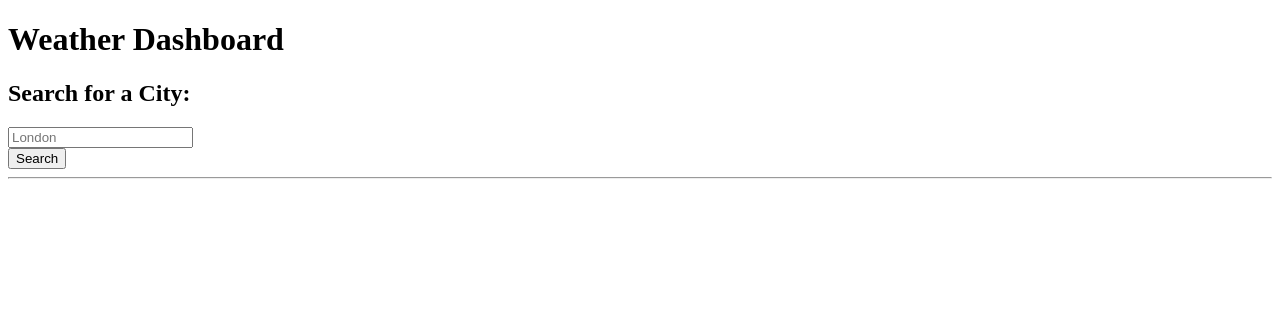
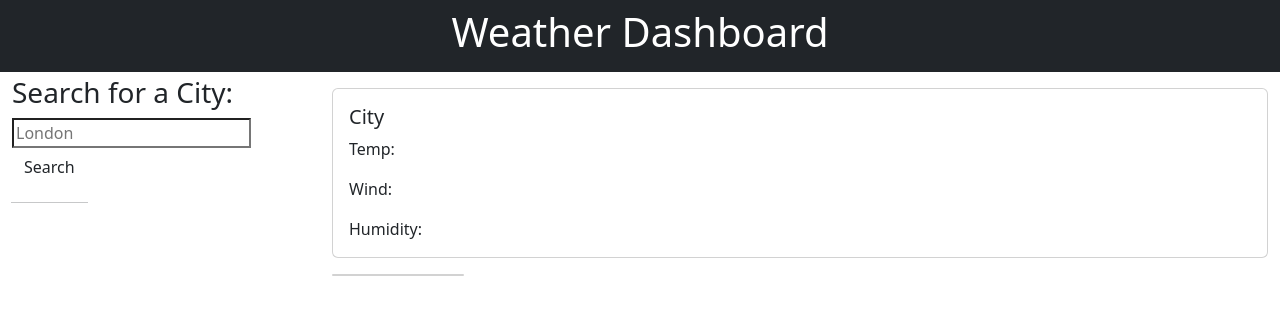
Before and after one commit to odunsikazeem/Weather-Dashboard, a plain HTML site: page index.html in a window 1280 px wide. Drawn offline with nearby package versions, Linux system fonts and the light colour scheme; files that its build step writes are made by us from their sources.

Commit message:
recovered html

```diff
--- a/index.html
+++ b/index.html
@@ -5,7 +5,13 @@
   <meta charset="UTF-8" />
   <meta name="viewport" content="width=device-width, initial-scale=1.0" />
   <meta http-equiv="X-UA-Compatible" content="ie=edge" />
-  <link rel="stylesheet" href="styles/reset.css" />
+  <link
+      href="https://cdn.jsdelivr.net/npm/bootstrap@5.3.0-alpha3/dist/css/bootstrap.min.css"
+      rel="stylesheet"
+      integrity="sha384-KK94CHFLLe+nY2dmCWGMq91rCGa5gtU4mk92HdvYe+M/SXH301p5ILy+dN9+nJOZ"
+      crossorigin="anonymous"
+      />
+  <link rel="stylesheet" href="./starter/reset.css" />
   <title>Weather Dashboard</title>
 </head>
 
@@ -39,8 +45,22 @@
       </aside>
 
       <div class="col-lg-9 pb-3">
-        <section id="today" class="mt-3" role="region" aria-live="polite"></section>
-        <section id="forecast" class="row mt-3" role="region" aria-live="polite"></section>
+        <section id="today" class="mt-3" role="region" aria-live="polite">
+          <div class="card">
+            <div class="card-body">
+              <h5 class="card-title cities"> City</h5>
+              <p class="card-text temp">Temp: <span></span> </p>
+              <p class="card-text wind">Wind: <span></span></p>
+              <p class="card-text humidity">Humidity: <span></span></p>
+            </div>
+          </div>
+        </section>
+
+        <section id="forecast" class="row mt-3" role="region" aria-live="polite">
+          <div class="row">
+            <div class="col-sm-2">
+              <div class="card">
+        </section>
       </div>
     </div>
   </div>
@@ -49,7 +69,7 @@
   <script src="https://cdn.jsdelivr.net/npm/dayjs@1/dayjs.min.js"></script>
   <!-- jQuery -->
   <script src="https://cdnjs.cloudflare.com/ajax/libs/jquery/3.2.1/jquery.min.js"></script>
-  <script src="script.js"></script>
+  <script src="./starter/script.js"></script>
 </body>
 
 </html>
```
Also changed, not shown: starter/script.js (+0 -9 lines).
